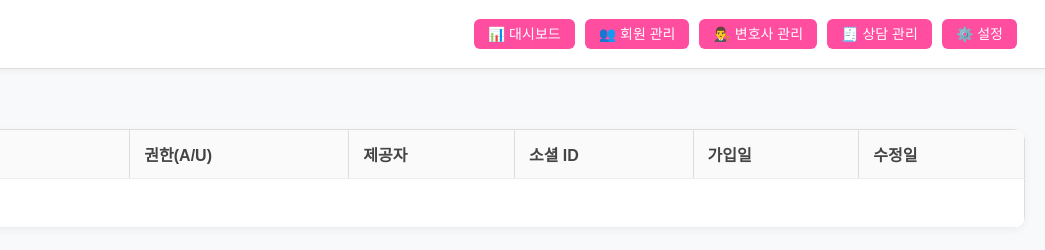
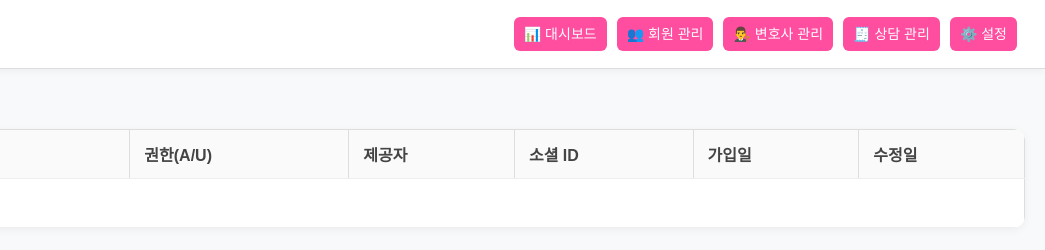
Before and after one commit to kimzooeun/LawOn, a website built with Vite: page frontend/front/admin/user/index.html in a window 1280 px wide. Shown: the full height of the page, 235-1280 px from the left. Built offline with nearby package versions, Linux system fonts and the light colour scheme; no server answers.

Commit message:
Update admin.css

```diff
--- a/frontend/front/admin/css/admin.css
+++ b/frontend/front/admin/css/admin.css
@@ -89,7 +89,7 @@ button {
 .admin-nav a {
   color: #fff;
   font-weight: 500;
-  padding: 8px 14px;        /* 사이즈 동일 */
+  padding: 10px 10px;        /* 사이즈 동일 */
   border-radius: 6px;
   background-color: #ff4da0;
   text-decoration: none !important;
```
